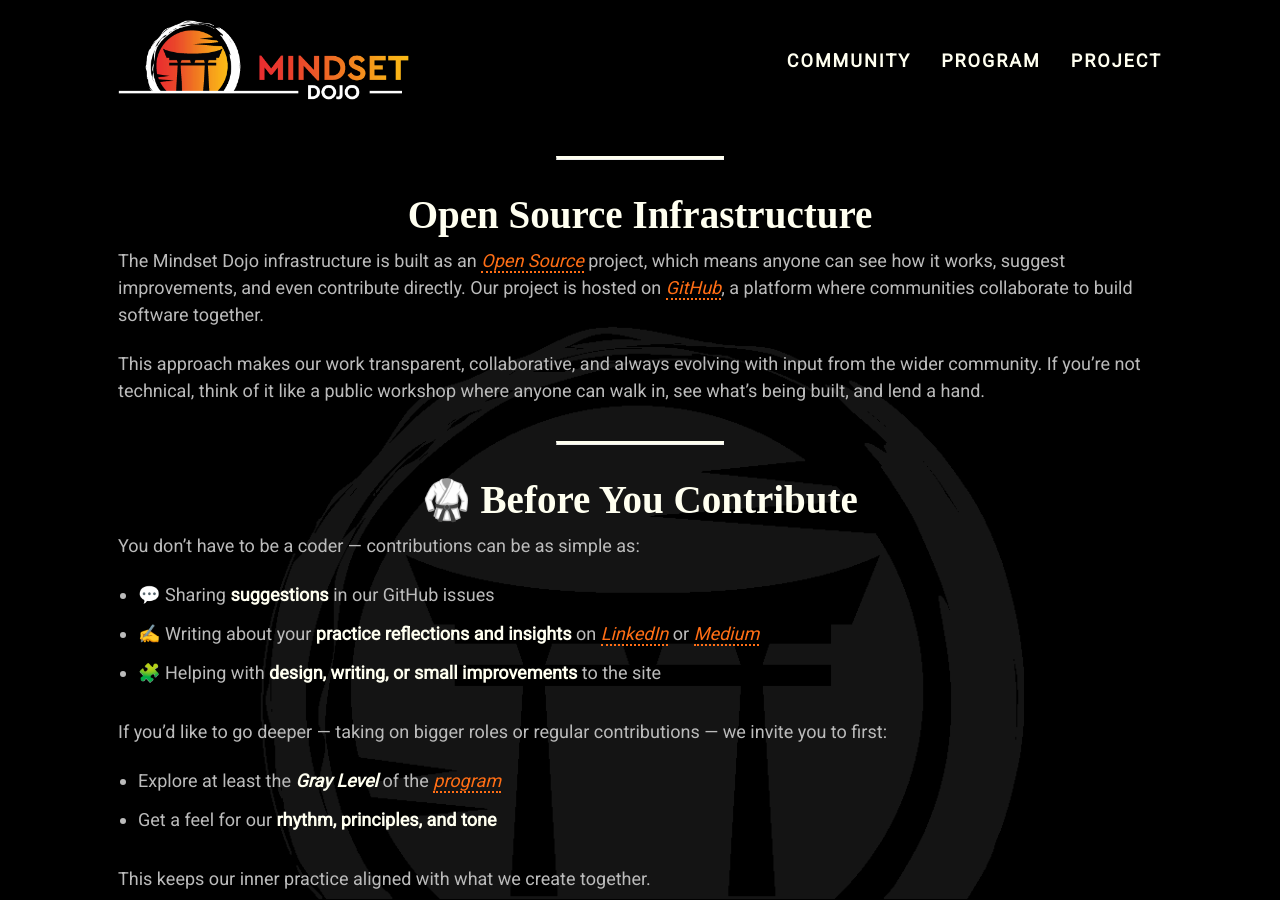
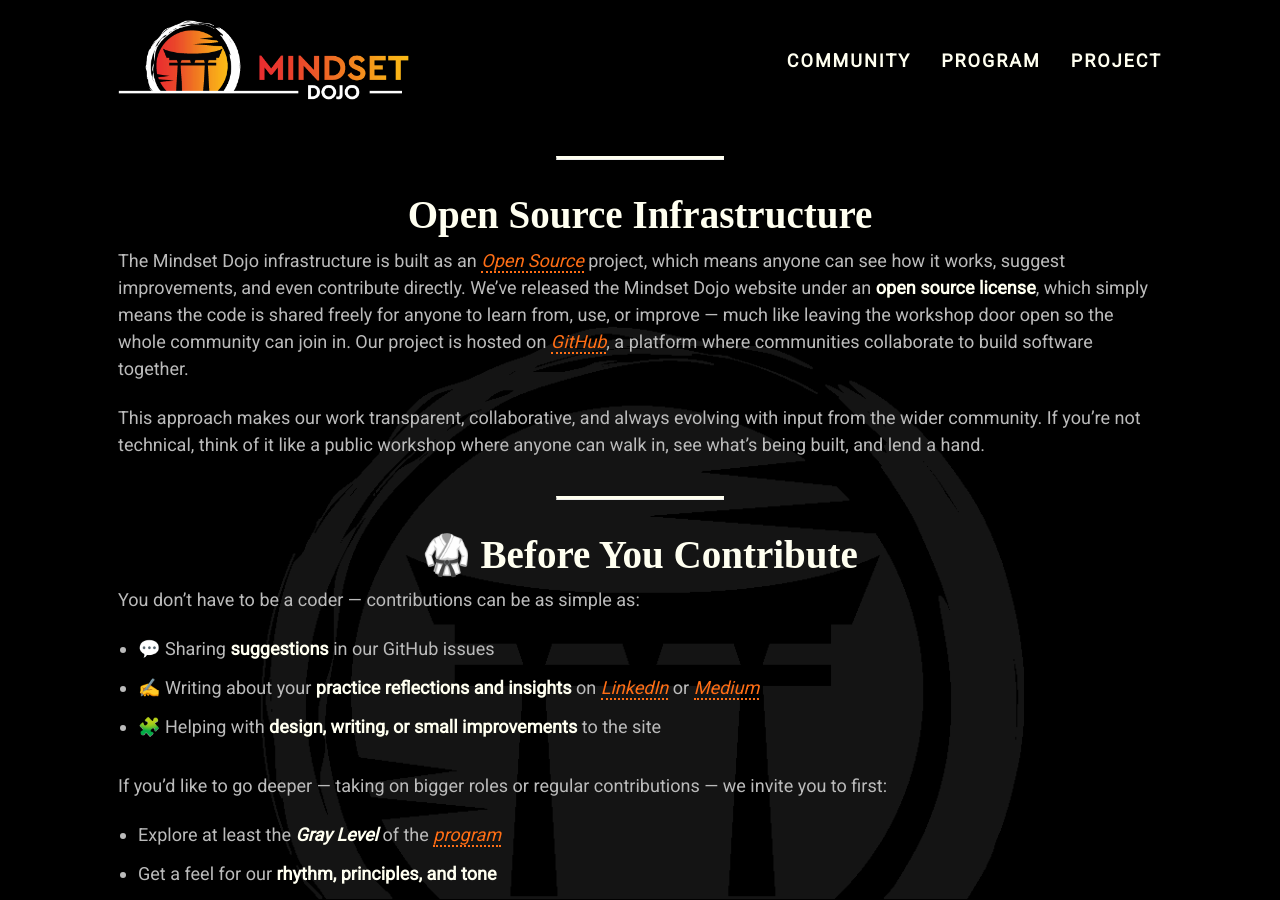
Before and after one commit to mindset-dojo/mindset-dojo.github.io, a Jekyll site: the page built from project.md, in a window 1280 px wide and 900 px high. Built offline with Jekyll 4.4.1, drawn with Linux system fonts in a browser that asks for light colours; some web fonts are replaced.

Commit message:
feat(project): add sentence explaining the license in a non-technical way to the open source infrastracture section.

```diff
--- a/project.md
+++ b/project.md
@@ -8,7 +8,7 @@
 
 ## Open Source Infrastructure
 
-The Mindset Dojo infrastructure is built as an [Open Source](https://opensource.com/resources/what-open-source) project, which means anyone can see how it works, suggest improvements, and even contribute directly. Our project is hosted on [GitHub](https://github.com/), a platform where communities collaborate to build software together.
+The Mindset Dojo infrastructure is built as an [Open Source](https://opensource.com/resources/what-open-source) project, which means anyone can see how it works, suggest improvements, and even contribute directly. We’ve released the Mindset Dojo website under an **open source license**, which simply means the code is shared freely for anyone to learn from, use, or improve — much like leaving the workshop door open so the whole community can join in. Our project is hosted on [GitHub](https://github.com/), a platform where communities collaborate to build software together.
 
 This approach makes our work transparent, collaborative, and always evolving with input from the wider community. If you’re not technical, think of it like a public workshop where anyone can walk in, see what’s being built, and lend a hand.
 
```
